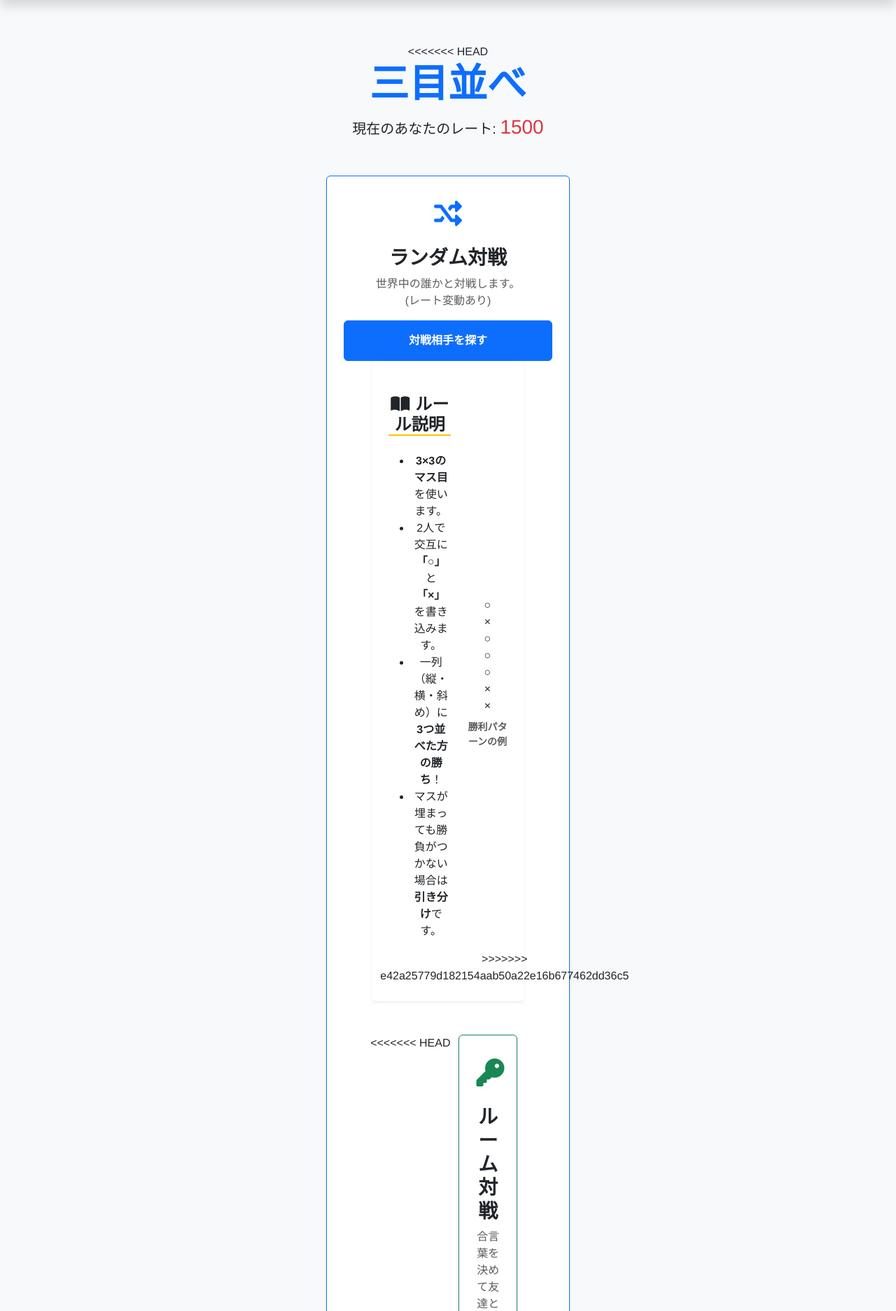
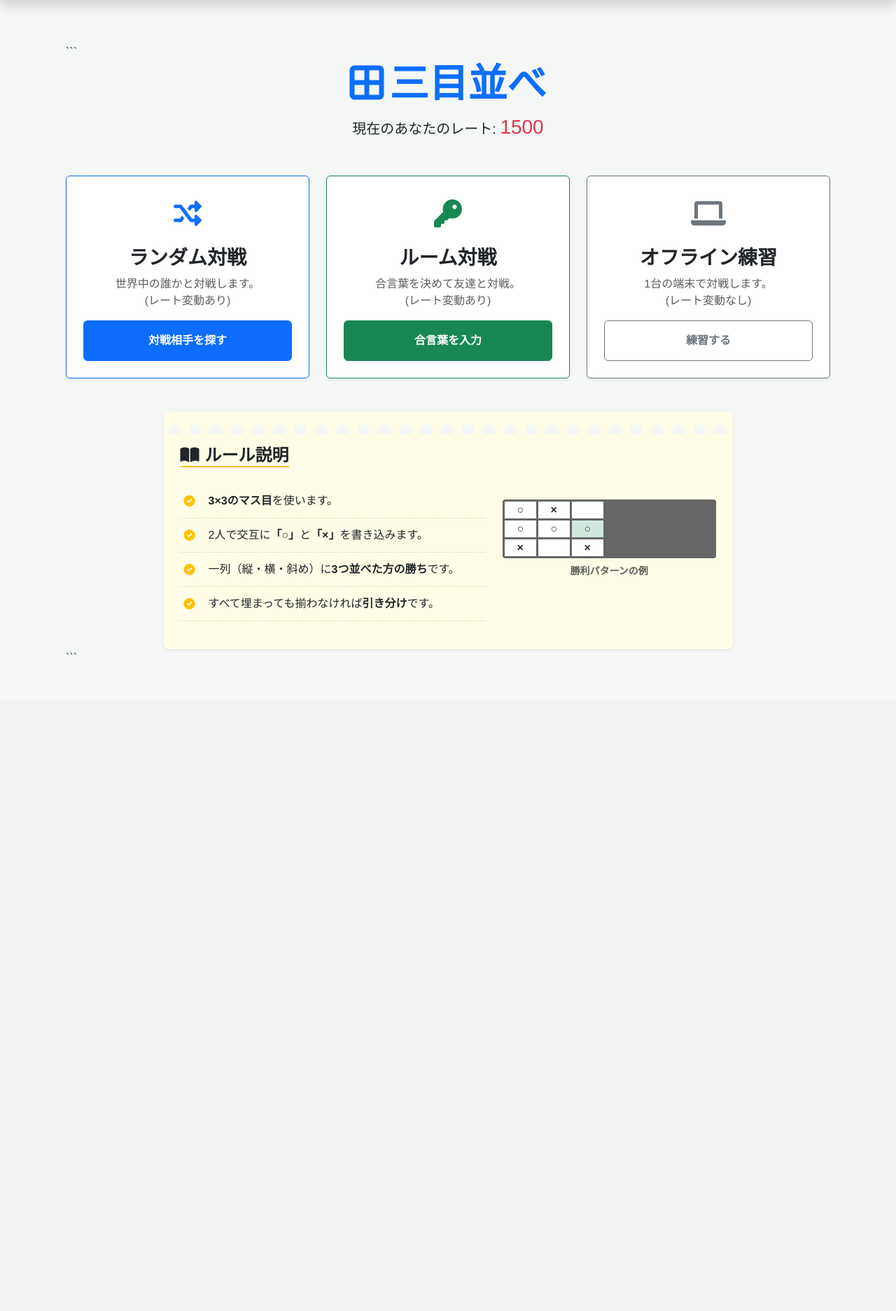
Before and after one commit to ibuki973/cs4-2025-class1-team6-project, a Django app: template team6/templates/team6/tictactoe_menu.html in a window 1280 px wide. Shown: the part 56-1930 px from the top of the page at 70% size. After the commit the page ends 992 px from the top, so only its background shows below. Run offline with Django 5.2, Linux system fonts and the light colour scheme; the template is opened without the code that fills it, so the values that code supplies are empty; the visitor is signed in with stand-in values (Sample User, id 1).

Commit message:
Update tictactoe_menu.html

````diff
--- a/team6/templates/team6/tictactoe_menu.html
+++ b/team6/templates/team6/tictactoe_menu.html
@@ -3,14 +3,24 @@
 {% block title %}三目並べ - モード選択{% endblock %}
 
 {% block content %}
+
 <div class="container py-5">
+
+```
+<!-- タイトル & レート -->
 <div class="text-center mb-5">
-<<<<<<< HEAD
-        <h1 class="display-4 fw-bold text-primary">三目並べ</h1>
-        <p class="lead">現在のあなたのレート: <strong class="text-danger fs-3">{{ user.profile.rating }}</strong></p>
+    <h1 class="display-4 fw-bold text-primary">
+        <i class="fas fa-border-all me-2"></i>三目並べ
+    </h1>
+    <p class="lead">現在のあなたのレート:
+        <strong class="text-danger fs-3">{{ user.profile.rating|default:"-" }}</strong>
+    </p>
 </div>
 
+<!-- モード選択 -->
 <div class="row g-4 justify-content-center">
+
+    <!-- ランダム対戦 -->
     <div class="col-md-4">
         <div class="card h-100 border-primary shadow-sm">
             <div class="card-body text-center p-4">
@@ -22,49 +32,12 @@
                 </button>
                 <div id="status-random" class="mt-2 text-warning fw-bold" style="display:none;">
                     <span class="spinner-border spinner-border-sm"></span> 待機中...
-=======
-        <h1 class="display-4 fw-bold text-primary">
-            <i class="fas fa-border-all me-2"></i>三目並べ (Tic-Tac-Toe)
-        </h1>
-        <p class="lead text-muted">シンプルだけど奥深い、定番の頭脳戦。</p>
-    </div>
-
-    <div class="row justify-content-center">
-        <div class="col-lg-9">
-
-            <div class="card shadow-sm mb-5 border-0 memo-style-card">
-                <div class="binder-holes"></div>
-
-                <div class="card-body p-4 pt-5">
-                    <div class="row align-items-center">
-                        <div class="col-md-7">
-                            <h4 class="mb-4 fw-bold text-dark border-bottom border-2 border-warning d-inline-block">
-                                <i class="fas fa-book-open me-2"></i>ルール説明
-                            </h4>
-                            <ul class="memo-list">
-                                <li><strong>3×3のマス目</strong>を使います。</li>
-                                <li>2人で交互に<strong>「○」</strong>と<strong>「×」</strong>を書き込みます。</li>
-                                <li>一列（縦・横・斜め）に<strong>3つ並べた方の勝ち</strong>！</li>
-                                <li>マスが埋まっても勝負がつかない場合は<strong>引き分け</strong>です。</li>
-                            </ul>
-                        </div>
-                        <div class="col-md-5 text-center mt-4 mt-md-0">
-                            <div class="mini-board-wrapper">
-                                <div class="mini-board">
-                                    <div class="mini-cell">○</div><div class="mini-cell">×</div><div class="mini-cell"></div>
-                                    <div class="mini-cell">○</div><div class="mini-cell">○</div><div class="mini-cell win">○</div>
-                                    <div class="mini-cell">×</div><div class="mini-cell"></div><div class="mini-cell">×</div>
-                                </div>
-                                <div class="mt-2 small text-muted fw-bold">勝利パターンの例</div>
-                            </div>
-                        </div>
->>>>>>> e42a25779d182154aab50a22e16b677462dd36c5
                 </div>
             </div>
         </div>
     </div>
 
-<<<<<<< HEAD
+    <!-- ルーム対戦 -->
     <div class="col-md-4">
         <div class="card h-100 border-success shadow-sm">
             <div class="card-body text-center p-4">
@@ -73,26 +46,12 @@
                 <p class="card-text text-muted">合言葉を決めて友達と対戦。<br>(レート変動あり)</p>
                 <button class="btn btn-success w-100 py-3 fw-bold" onclick="showRoomModal()">
                     合言葉を入力
-=======
-            <div class="row g-4 justify-content-center">
-                <div class="col-md-6">
-                    <button onclick="startOffline()" class="btn btn-mode btn-offline w-100 py-4 shadow-sm">
-                        <div class="fs-1 mb-2"><i class="fas fa-laptop text-success"></i></div>
-                        <div class="fs-4 fw-bold text-dark">オフライン対戦</div>
-                        <div class="small text-muted">1台のPCで交互にプレイ</div>
-                    </button>
-                </div>
-                <div class="col-md-6">
-                    <button onclick="showOnlineModal()" class="btn btn-mode btn-online w-100 py-4 shadow-sm">
-                        <div class="fs-1 mb-2"><i class="fas fa-globe text-primary"></i></div>
-                        <div class="fs-4 fw-bold text-dark">オンライン対戦</div>
-                        <div class="small text-muted">離れた友達とプレイ</div>
->>>>>>> e42a25779d182154aab50a22e16b677462dd36c5
                 </button>
             </div>
         </div>
     </div>
 
+    <!-- オフライン -->
     <div class="col-md-4">
         <div class="card h-100 border-secondary shadow-sm">
             <div class="card-body text-center p-4">
@@ -105,186 +64,117 @@
             </div>
         </div>
     </div>
+
+</div>
+
+<!-- ルール説明 -->
+<div class="row justify-content-center mt-5">
+    <div class="col-lg-9">
+        <div class="card shadow-sm border-0 memo-style-card">
+            <div class="binder-holes"></div>
+            <div class="card-body p-4 pt-5">
+                <div class="row align-items-center">
+                    <div class="col-md-7">
+                        <h4 class="mb-4 fw-bold text-dark border-bottom border-2 border-warning d-inline-block">
+                            <i class="fas fa-book-open me-2"></i>ルール説明
+                        </h4>
+                        <ul class="memo-list">
+                            <li><strong>3×3のマス目</strong>を使います。</li>
+                            <li>2人で交互に<strong>「○」</strong>と<strong>「×」</strong>を書き込みます。</li>
+                            <li>一列（縦・横・斜め）に<strong>3つ並べた方の勝ち</strong>です。</li>
+                            <li>すべて埋まっても揃わなければ<strong>引き分け</strong>です。</li>
+                        </ul>
+                    </div>
+                    <div class="col-md-5 text-center mt-4 mt-md-0">
+                        <div class="mini-board">
+                            <div class="mini-cell">○</div><div class="mini-cell">×</div><div class="mini-cell"></div>
+                            <div class="mini-cell">○</div><div class="mini-cell">○</div><div class="mini-cell win">○</div>
+                            <div class="mini-cell">×</div><div class="mini-cell"></div><div class="mini-cell">×</div>
+                        </div>
+                        <div class="mt-2 small text-muted fw-bold">勝利パターンの例</div>
                     </div>
                 </div>
+            </div>
+        </div>
+    </div>
+</div>
+```
+
+</div>
+
+<!-- ルームモーダル -->
 
 <div class="modal fade" id="roomModal" tabindex="-1">
     <div class="modal-dialog modal-dialog-centered">
-<<<<<<< HEAD
-        <div class="modal-content">
-            <div class="modal-header">
-                <h5 class="modal-title">ルームキー入力</h5>
-                <button type="button" class="btn-close" data-bs-dismiss="modal"></button>
-            </div>
-            <div class="modal-body">
-                <input type="text" id="roomKey" class="form-control form-control-lg" placeholder="例: room123">
-            </div>
-            <div class="modal-footer">
-                <button type="button" class="btn btn-success" onclick="joinRoom()">入室</button>
-=======
         <div class="modal-content border-0 shadow-lg">
-            <div class="modal-header bg-primary text-white">
+            <div class="modal-header bg-success text-white">
                 <h5 class="modal-title fw-bold"><i class="fas fa-door-open me-2"></i>ルームに入室</h5>
                 <button type="button" class="btn-close btn-close-white" data-bs-dismiss="modal"></button>
             </div>
             <div class="modal-body p-4 text-center">
-                <p class="mb-3">合言葉（ルーム名）を決めて、友達に教えてあげましょう。</p>
-                <input type="text" id="roomNameInput" class="form-control form-control-lg text-center" placeholder="例: room123">
+                <input type="text" id="roomKey" class="form-control form-control-lg text-center" placeholder="例: room123">
             </div>
             <div class="modal-footer border-0 justify-content-center pb-4">
                 <button type="button" class="btn btn-light px-4" data-bs-dismiss="modal">キャンセル</button>
-                <button type="button" class="btn btn-primary px-5 fw-bold" onclick="startOnline()">開始する</button>
->>>>>>> e42a25779d182154aab50a22e16b677462dd36c5
+                <button type="button" class="btn btn-success px-5 fw-bold" onclick="joinRoom()">入室</button>
             </div>
         </div>
     </div>
 </div>
 
-<<<<<<< HEAD
-<script>
-    // オフライン
-=======
 <style>
 body { background-color: #f4f7f6 !important; }
-
-    /* 1. メモ用紙本体 */
-    .memo-style-card {
-        background-color: #fffde7 !important;
-        position: relative;
-        overflow: visible;
-        border-radius: 8px !important;
-        border: none !important;
-    }
-
-    /* 2. 上の穴デザイン（バインダー風） */
-    .binder-holes {
-        position: absolute;
-        top: 12px;
-        left: 0;
-        width: 100%;
-        height: 20px;
+.memo-style-card { background-color: #fffde7; position: relative; border-radius: 8px; }
+.binder-holes { position:absolute; top:12px; left:0; width:100%; height:20px;
     background-image: radial-gradient(circle, #f4f7f6 40%, transparent 45%);
-        background-size: 30px 30px;
-        background-position: center;
-    }
-
-    /* 3. 説明リスト */
-    .memo-list {
-        list-style: none;
-        padding-left: 0;
-    }
-    .memo-list li {
-        padding: 15px 0 15px 40px;
-        border-bottom: 1px dashed #e0dcb0;
-        position: relative;
-        line-height: 1.5;
-        color: #333;
-    }
-    .memo-list li::before {
-        content: "\f058";
-        font-family: "Font Awesome 5 Free";
-        font-weight: 900;
-        position: absolute;
-        left: 5px;
-        color: #ffc107;
-        font-size: 1.2rem;
-    }
-
-    /* 4. ミニボード */
-    .mini-board {
-        display: grid;
-        grid-template-columns: repeat(3, 45px);
-        grid-template-rows: repeat(3, 45px);
-        gap: 3px;
-        background: #666;
-        padding: 3px;
-        border-radius: 4px;
-        margin: 0 auto;
-        width: fit-content;
-    }
-    .mini-cell {
-        background: #fff;
-        display: flex;
-        align-items: center;
-        justify-content: center;
-        font-weight: bold;
-        font-size: 1.2rem;
-    }
-    .mini-cell.win { background-color: #d1e7dd !important; color: #0f5132 !important; }
-
-    /* 5. ボタン装飾 */
-    .btn-mode {
-        background: white !important;
-        border: 2px solid #eee !important;
-        border-radius: 16px !important;
-        transition: all 0.3s ease;
-    }
-    .btn-mode:hover {
-        transform: translateY(-5px);
-        box-shadow: 0 8px 20px rgba(0,0,0,0.1) !important;
-    }
+    background-size: 30px 30px; }
+.memo-list { list-style:none; padding-left:0; }
+.memo-list li { padding:12px 0 12px 40px; border-bottom:1px dashed #e0dcb0; position:relative; }
+.memo-list li::before { content:"\f058"; font-family:"Font Awesome 5 Free"; font-weight:900;
+    position:absolute; left:5px; color:#ffc107; }
+.mini-board { display:grid; grid-template-columns:repeat(3,45px); gap:3px; background:#666; padding:3px; border-radius:4px; margin:0 auto; }
+.mini-cell { background:#fff; display:flex; align-items:center; justify-content:center; font-weight:bold; }
+.mini-cell.win { background:#d1e7dd; color:#0f5132; }
 </style>
 
 <script>
->>>>>>> e42a25779d182154aab50a22e16b677462dd36c5
 function startOffline() {
     window.location.href = "{% url 'tictactoe_offline' %}";
 }
 
-<<<<<<< HEAD
-    // ルーム対戦
 function showRoomModal() {
     new bootstrap.Modal(document.getElementById('roomModal')).show();
 }
+
 function joinRoom() {
     const key = document.getElementById('roomKey').value.trim();
-        if(key) window.location.href = `/tictactoe/room/${key}/`;
+    if (key) window.location.href = `/tictactoe/room/${encodeURIComponent(key)}/`;
 }
 
-    // ★ランダムマッチング処理
 let matchSocket = null;
-
 function startRandomMatch() {
     const btn = document.getElementById('btn-random');
     const status = document.getElementById('status-random');
-
-        // UI更新
     btn.disabled = true;
-        btn.textContent = "検索中...";
+    btn.textContent = '検索中...';
     status.style.display = 'block';
 
-        // WebSocket接続
-        const protocol = window.location.protocol === 'https:' ? 'wss:' : 'ws:';
-        matchSocket = new WebSocket(protocol + '//' + window.location.host + '/ws/matchmaking/');
+    const protocol = location.protocol === 'https:' ? 'wss:' : 'ws:';
+    matchSocket = new WebSocket(protocol + '//' + location.host + '/ws/matchmaking/');
 
-        matchSocket.onmessage = function(e) {
+    matchSocket.onmessage = e => {
         const data = JSON.parse(e.data);
         if (data.type === 'match_found') {
-                // マッチング成功！指定された部屋へ移動
-                window.location.href = `/tictactoe/room/${data.room_name}/`;
+            location.href = `/tictactoe/room/${data.room_name}/`;
         }
     };
 
-        matchSocket.onclose = function(e) {
+    matchSocket.onclose = () => {
         btn.disabled = false;
-            btn.textContent = "対戦相手を探す";
+        btn.textContent = '対戦相手を探す';
         status.style.display = 'none';
     };
-=======
-    function showOnlineModal() {
-        const modalElement = document.getElementById('onlineModal');
-        const modal = new bootstrap.Modal(modalElement);
-        modal.show();
-    }
-
-    function startOnline() {
-        const roomName = document.getElementById('roomNameInput').value.trim();
-        if (roomName) {
-            window.location.href = `/tictactoe/room/${encodeURIComponent(roomName)}/`;
-        } else {
-            alert("ルーム名を入力してください");
-        }
->>>>>>> e42a25779d182154aab50a22e16b677462dd36c5
 }
 </script>
+
 {% endblock %}
````
Lines whose indentation alone changed are shown as unchanged.
